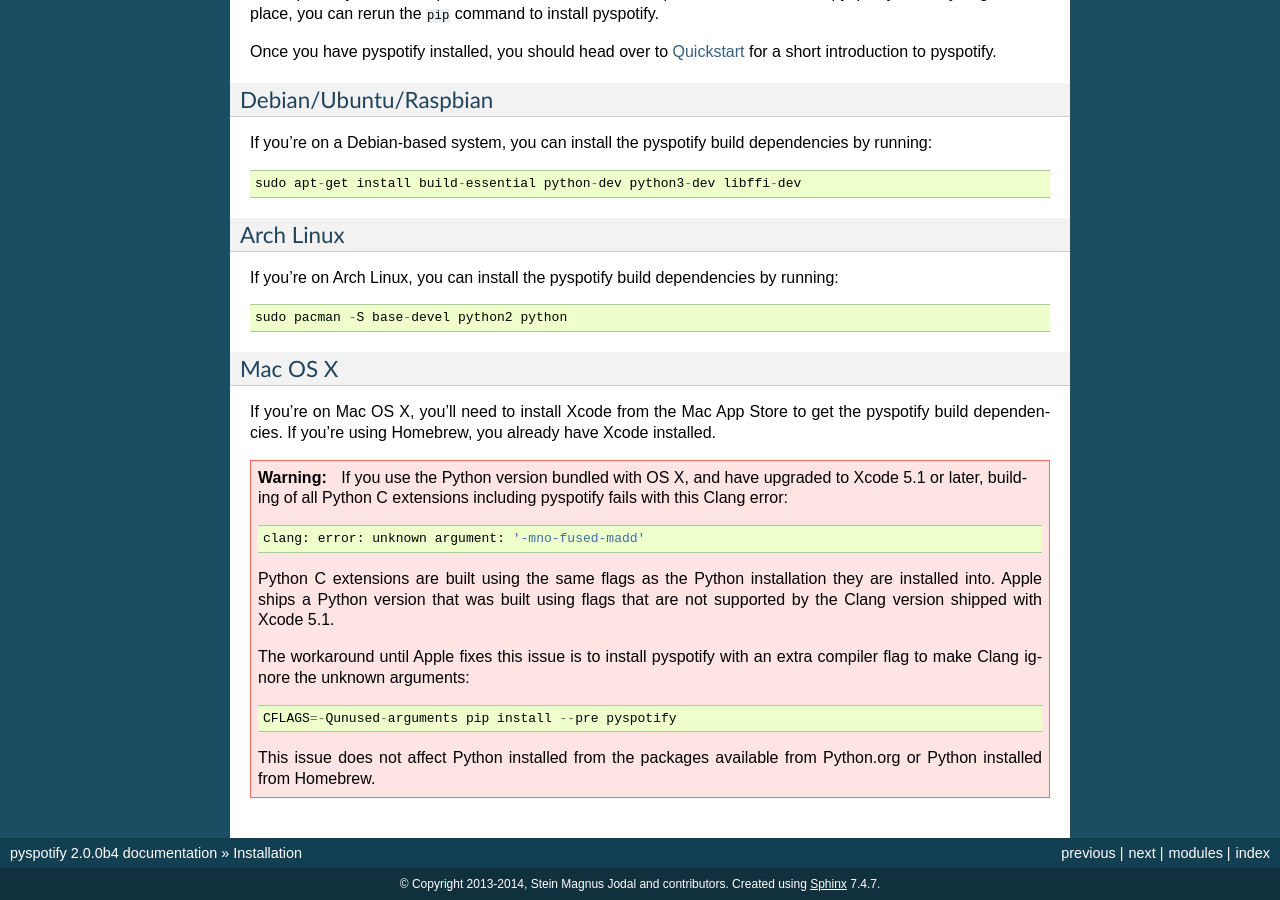
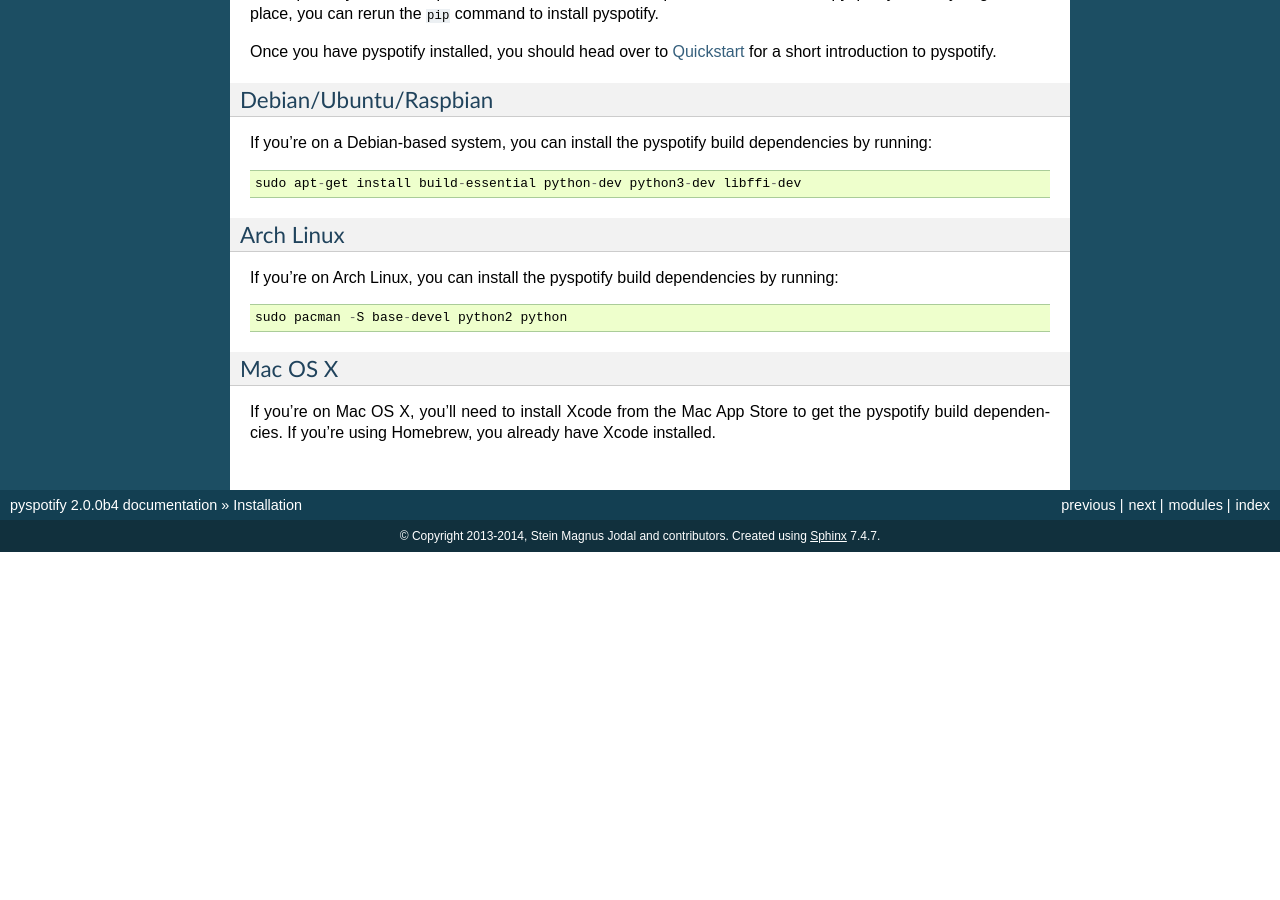
Before and after one commit to jodal/pyspotify, a Sphinx documentation site: the page built from docs/installation.rst, in a window 1280 px wide and 900 px high, scrolled down 1321 px. Built offline with Sphinx 7.4.7, drawn with Linux system fonts in a browser that asks for light colours; pages that are not in the unit, such as notebooks, are missing from menus; after the commit the page ends 1873 px from its top, so only the background shows below that.

Commit message:
docs: Remove OS X pyspotify installation warning
I've just tested the following combinations:

- OS X 10.9.3, Xcode 5.1.1, Apple Python 2.7.5: OK without workaround
- OS X 10.9.3, Xcode 5.1.1, Homebrew Python 2.7.7_2: OK without workaround

Thus, I'm removing the warning from the docs.

```diff
--- a/docs/installation.rst
+++ b/docs/installation.rst
@@ -115,24 +115,3 @@
 If you're on Mac OS X, you'll need to install Xcode from the Mac App Store to
 get the pyspotify build dependencies. If you're using Homebrew, you already
 have Xcode installed.
-
-.. warning::
-
-    If you use the Python version bundled with OS X, and have upgraded to Xcode
-    5.1 or later, building of all Python C extensions including pyspotify fails
-    with this Clang error::
-
-        clang: error: unknown argument: '-mno-fused-madd'
-
-    Python C extensions are built using the same flags as the Python
-    installation they are installed into. Apple ships a Python version that
-    was built using flags that are not supported by the Clang version shipped
-    with Xcode 5.1.
-
-    The workaround until Apple fixes this issue is to install pyspotify with
-    an extra compiler flag to make Clang ignore the unknown arguments::
-
-        CFLAGS=-Qunused-arguments pip install --pre pyspotify
-
-    This issue does not affect Python installed from the packages available
-    from Python.org or Python installed from Homebrew.
```
